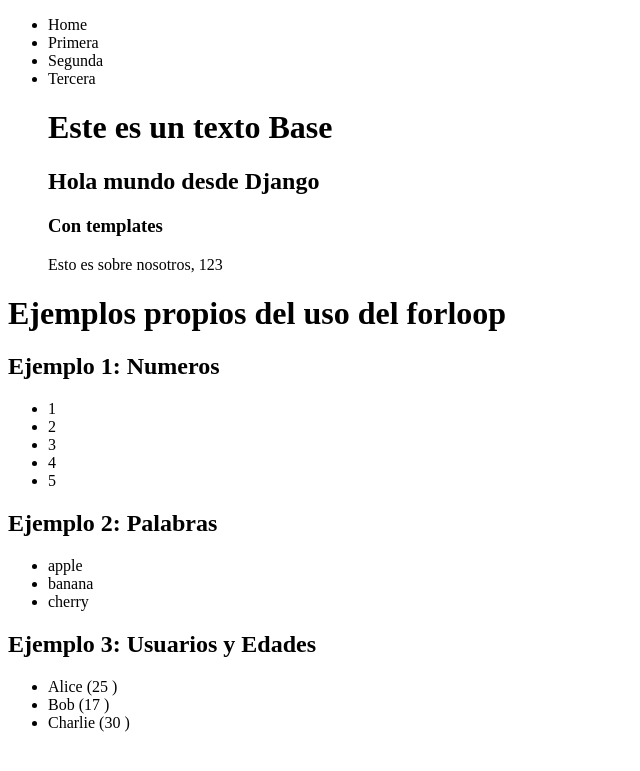
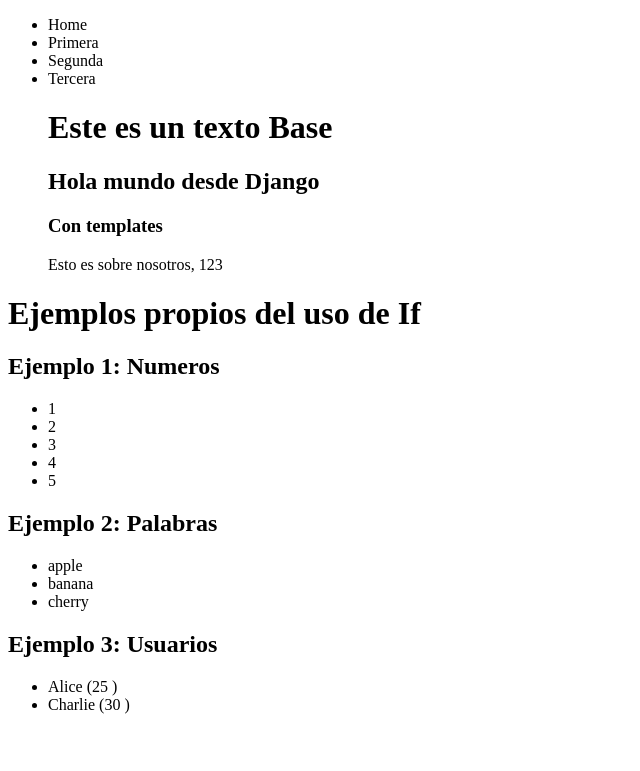
Before and after one commit to RdrigoFH/Pweb2-Django3, a Django app: page /catalog/ in a window 1280 px wide. Shown: the top 771 px of the page, without its empty margins (0-640 px from the left). Run offline with Django 5.2, Linux system fonts and the light colour scheme.

Commit message:
Se actualizaron los anteriosres ejemplos para probar la funcion if

```diff
--- a/myproject/myapp/templates/index.html
+++ b/myproject/myapp/templates/index.html
@@ -15,7 +15,7 @@
         <h3>Con templates</h3>
         <p>Esto es sobre nosotros, 123</p>
     </ul>
-    <h1>Ejemplos propios del uso del forloop</h1>
+    <h1>Ejemplos propios del uso de If</h1>
 
     <h2>Ejemplo 1: Numeros</h2>
     <ul>
@@ -31,10 +31,12 @@
         {% endfor %}
     </ul>
 
-    <h2>Ejemplo 3: Usuarios y Edades</h2>
+    <h2>Ejemplo 3: Usuarios</h2>
     <ul>
         {% for user in users %}
-            <li>{{ user.name }} ({{ user.age }} )</li>
+            {% if user.is_adult and show_adults %}
+                <li>{{ user.name }} ({{ user.age }} )</li>
+            {% endif %}
         {% endfor %}
     </ul>
 
```
